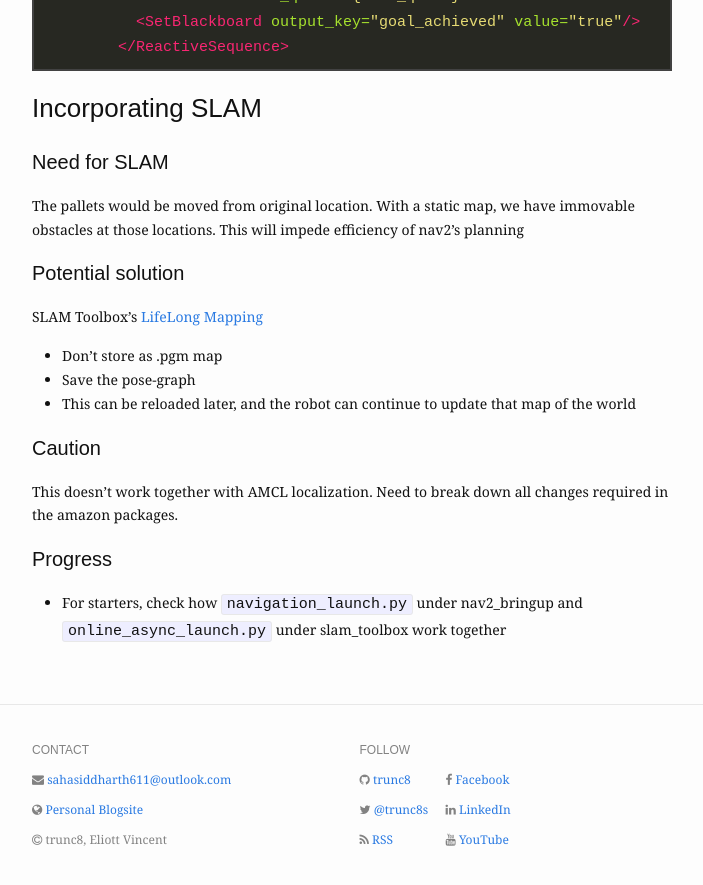
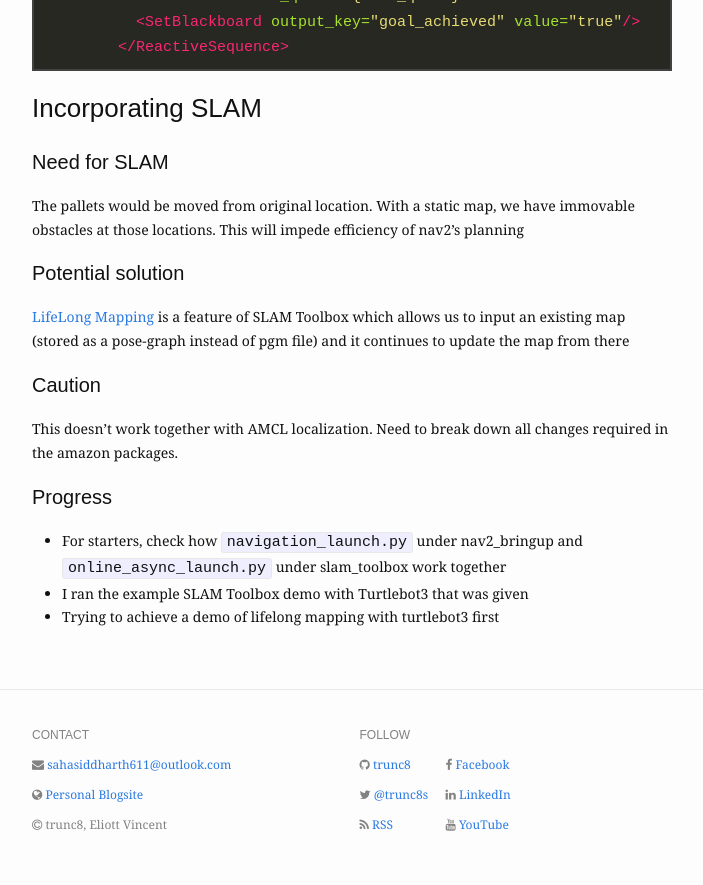
Before and after one commit to TheRoboticsClub/gsoc2021-Siddharth_Saha, a Jekyll site: the page built from docs/_posts/milestones/2021-07-28-week-9.md, in a window 1280 px wide and 900 px high, scrolled down 1440 px. Shown: the top 885 px of the window, without its empty margins (288-991 px from the left). Built offline with Jekyll 4.4.1, drawn with Linux system fonts in a browser that asks for light colours; nearby versions of some CDN libraries.

```diff
--- a/docs/_posts/milestones/2021-07-28-week-9.md
+++ b/docs/_posts/milestones/2021-07-28-week-9.md
@@ -50,14 +50,12 @@
 The pallets would be moved from original location. With a static map, we have immovable obstacles at those locations. This will impede efficiency of nav2's planning
 
 #### Potential solution
-SLAM Toolbox's [LifeLong Mapping](https://github.com/SteveMacenski/slam_toolbox#lifelong-mapping)
-
-- Don't store as .pgm map
-- Save the pose-graph
-- This can be reloaded later, and the robot can continue to update that map of the world
+[LifeLong Mapping](https://github.com/SteveMacenski/slam_toolbox#lifelong-mapping) is a feature of SLAM Toolbox which allows us to input an existing map (stored as a pose-graph instead of pgm file) and it continues to update the map from there
 
 #### Caution
 This doesn't work together with AMCL localization. Need to break down all changes required in the amazon packages.
 
 #### Progress
 - For starters, check how `navigation_launch.py` under nav2_bringup and `online_async_launch.py` under slam_toolbox work together
+- I ran the example SLAM Toolbox demo with Turtlebot3 that was given
+- Trying to achieve a demo of lifelong mapping with turtlebot3 first
```
Also changed, not shown: docs/_posts/scribbles/2021-05-17-roughwork.md (+1 -0 lines), docs/_posts/scribbles/2021-07-25-slam-toolbox.md (added, +29 -0 lines).
